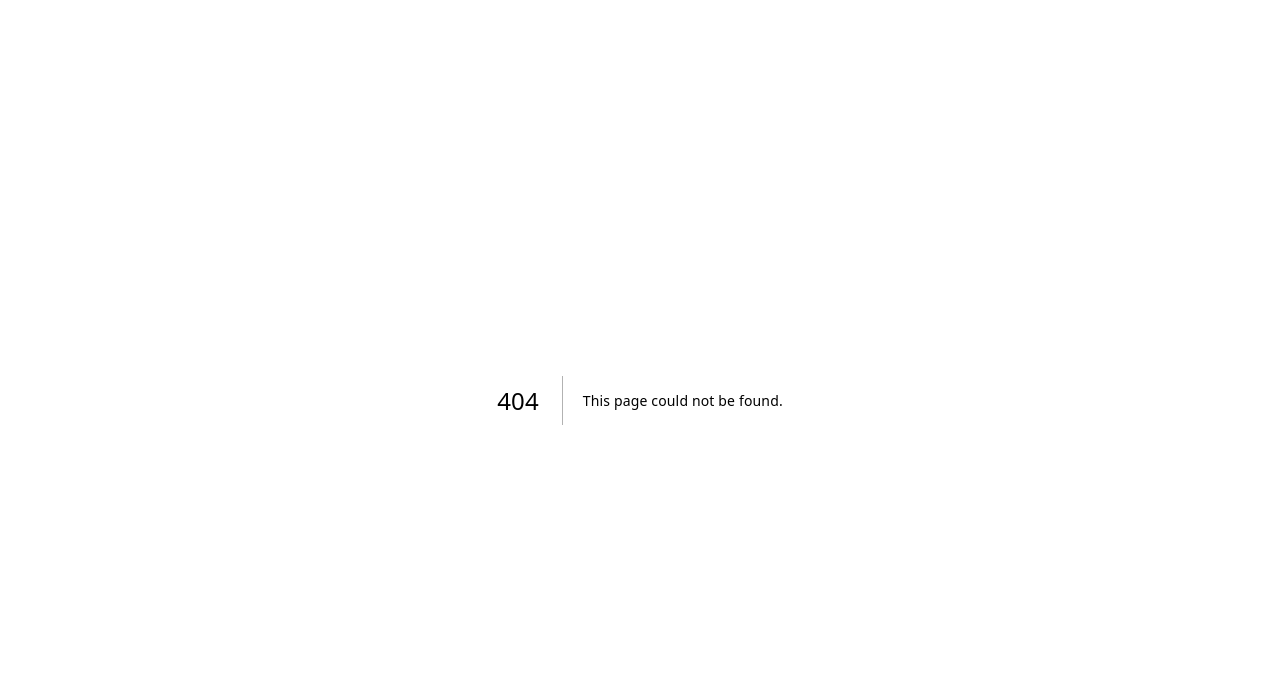
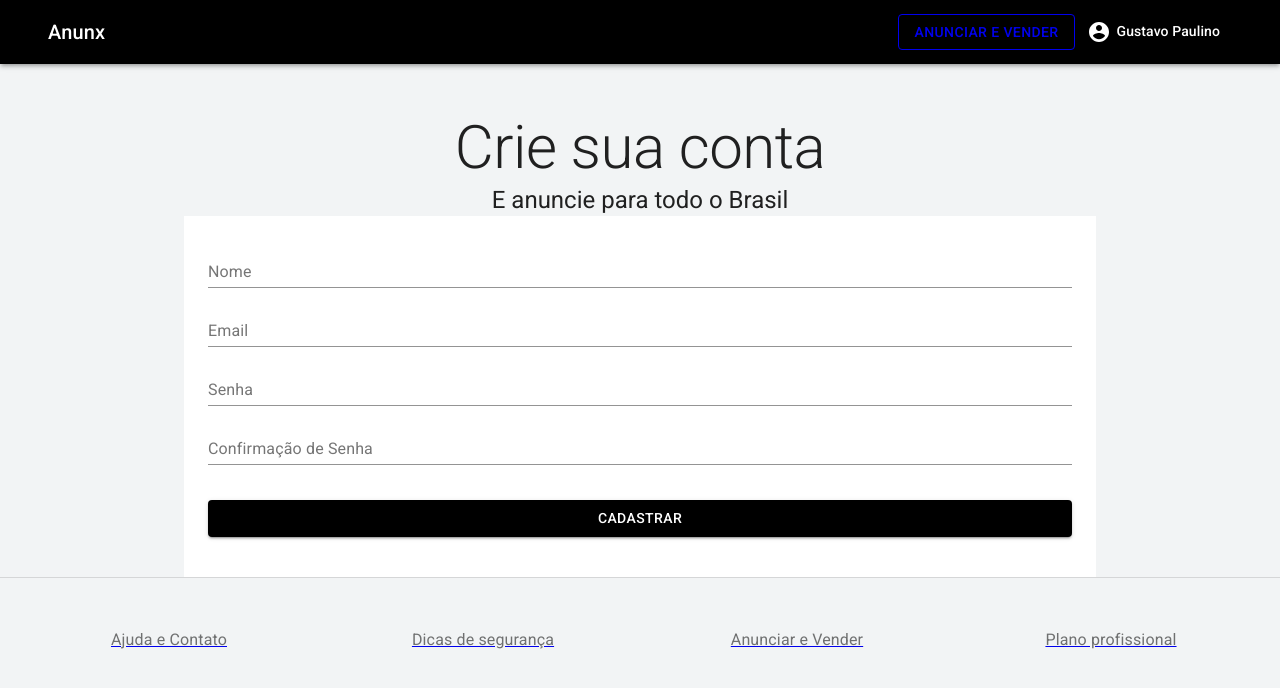
Before and after one commit to gustavopln/Anunx, a Next.js app: page /auth/signup in a window 1280 px wide. Before the commit this address had no page. Shown: the top 688 px of the page. Built offline with nearby package versions, Linux system fonts and the light colour scheme.

Commit message:
Adicionando página de Signup

```diff
--- /dev/null
+++ b/pages/auth/signup/formValues.js
@@ -0,0 +1,27 @@
+import * as yup from 'yup'
+
+const initialValues = {
+    name: '',
+    email: '',
+    password: '',
+    passwordConf: '',
+}
+
+const validationSchema = yup.object().shape({
+    name: yup.string()
+        .required('Campo Obrigatório'),
+    email: yup.string()
+        .email('Digite um e-mail válido')
+        .required('Campo Obrigatório'),
+    password: yup.string()
+        .min(6, 'Mínimo de 6 caracteres')
+        .required('Campo Obrigatório'),
+    passwordConf: yup.string()
+        .required('Campo Obrigatório')
+        .oneOf([yup.ref('password'), null], 'As senhas precisam ser iguais'),
+})
+
+export {
+    initialValues,
+    validationSchema,
+}
--- /dev/null
+++ b/pages/auth/signup/index.js
@@ -0,0 +1,122 @@
+import { Formik } from 'formik'
+import TemplateDefault from '../../../src/templates/Default'
+import {
+    Box,
+    Container,
+    Typography,
+    Input,
+    FormControl,
+    InputLabel,
+    FormHelperText,
+    Button,
+} from '@material-ui/core'
+
+import { initialValues, validationSchema  } from './formValues'
+import useStyles from './syles'
+
+
+const Signup = () => {
+    const classes = useStyles()
+
+    return (
+        <TemplateDefault>
+            <Container maxWidth="sm" component="main">
+                <Typography component="h1" variant="h2" align="center" color="textPrimary">
+                    Crie sua conta
+                </Typography>
+                <Typography component="h5" variant="h5" align="center" color="textPrimary">
+                    E anuncie para todo o Brasil
+                </Typography>
+            </Container>
+
+            <Container maxWidth="md">
+                <Box className={classes.box}>
+                    <Formik
+                        initialValues={initialValues}
+                        validationSchema={validationSchema}
+                        onSubmit={(values) => {
+                            console.log('Ok, form enviado', values)
+                        }}
+                    >
+                        {
+                            ({
+                                touched,
+                                values,
+                                errors,
+                                handleChange,
+                                handleSubmit,
+                            }) => {
+                                return (
+                                    <form onSubmit={handleSubmit}>
+                                        <FormControl fullWidth error={errors.name && touched.name} className={classes.formControl}>
+                                            <InputLabel className={classes.inputLabel}>Nome</InputLabel>
+                                            <Input
+                                                name="name"
+                                                value={values.name}
+                                                onChange={handleChange}
+                                            />
+                                            <FormHelperText>
+                                                {errors.name && touched.name ? errors.name : null}
+                                            </FormHelperText>
+                                        </FormControl>
+
+                                        <FormControl fullWidth error={errors.email && touched.email} className={classes.formControl}>
+                                            <InputLabel className={classes.inputLabel}>Email</InputLabel>
+                                            <Input
+                                                name="email"
+                                                type="email"
+                                                value={values.email}
+                                                onChange={handleChange}
+                                            />
+                                            <FormHelperText>
+                                                {errors.email && touched.email ? errors.email : null}
+                                            </FormHelperText>
+                                        </FormControl>
+
+                                        <FormControl fullWidth error={errors.password && touched.password} className={classes.formControl}>
+                                            <InputLabel className={classes.inputLabel}>Senha</InputLabel>
+                                            <Input
+                                                name="password"
+                                                type="password"
+                                                value={values.password}
+                                                onChange={handleChange}
+                                            />
+                                            <FormHelperText>
+                                                {errors.password && touched.password ? errors.password : null}
+                                            </FormHelperText>
+                                        </FormControl>
+
+                                        <FormControl fullWidth error={errors.passwordConf && touched.passwordConf} className={classes.formControl}>
+                                            <InputLabel className={classes.inputLabel}>Confirmação de Senha</InputLabel>
+                                            <Input
+                                                name="passwordConf"
+                                                type="password"
+                                                value={values.passwordConf}
+                                                onChange={handleChange}
+                                            />
+                                            <FormHelperText>
+                                                {errors.passwordConf && touched.passwordConf ? errors.passwordConf : null}
+                                            </FormHelperText>
+                                        </FormControl>
+
+                                        <Button
+                                            type="submit"
+                                            fullWidth
+                                            variant="contained"
+                                            color="primary"
+                                            className={classes.submit}
+                                        >
+                                            Cadastrar
+                                        </Button>
+                                    </form>
+                                )
+                            }
+                        }
+                    </Formik>
+                </Box>
+            </Container>
+        </TemplateDefault>
+    )
+}
+
+export default Signup
--- /dev/null
+++ b/pages/auth/signup/syles.js
@@ -0,0 +1,19 @@
+import { makeStyles } from "@material-ui/core";
+
+const useStyles = makeStyles((theme) => ({
+    container: {
+        marginBottom: 30,
+    },
+    box: {
+        backgroundColor: theme.palette.background.white,
+        padding: theme.spacing(3),
+    },
+    formControl: {
+        marginBottom: theme.spacing(1),
+    },
+    submit: {
+        margin: theme.spacing(3, 0, 2),
+    },
+}))
+
+export default useStyles
```
